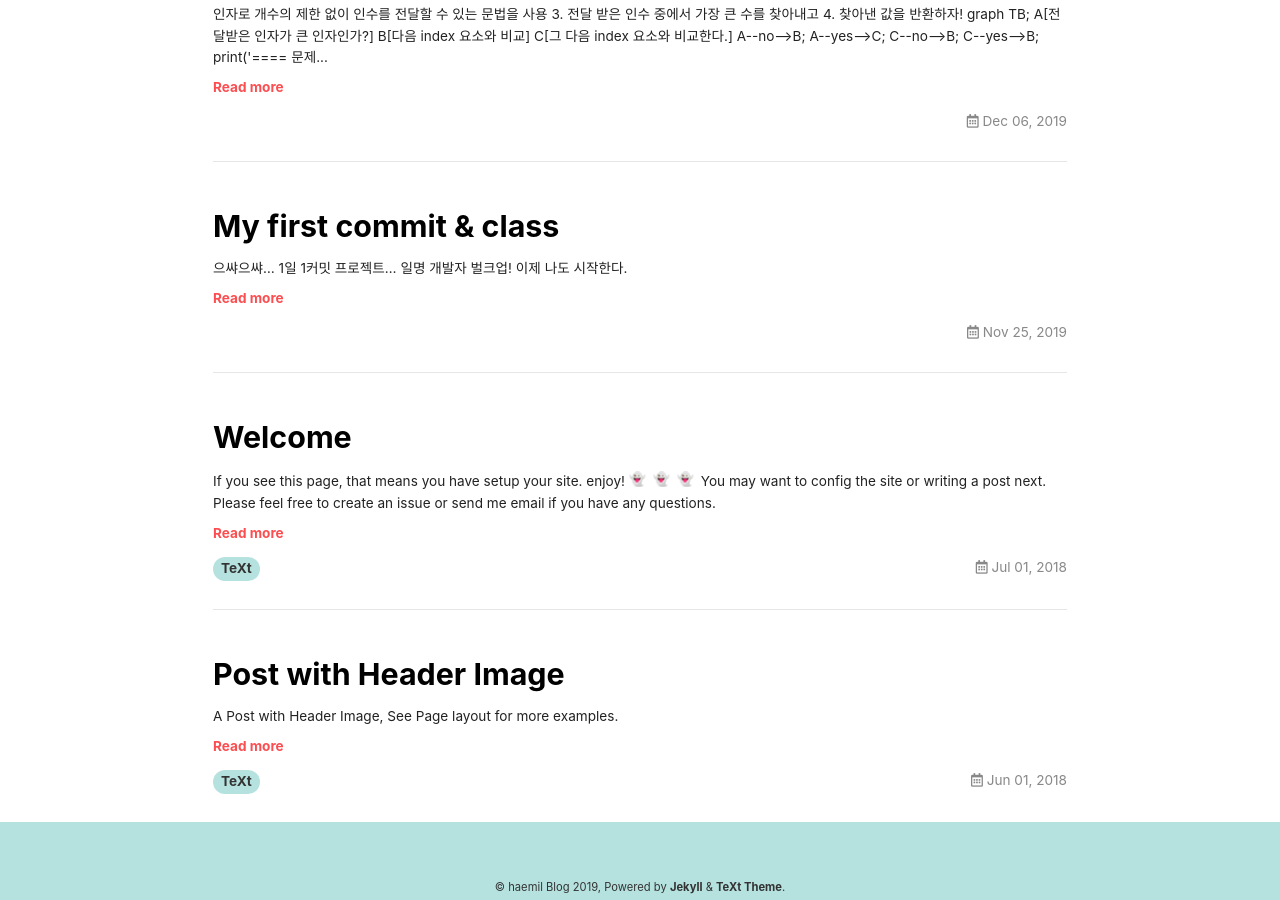
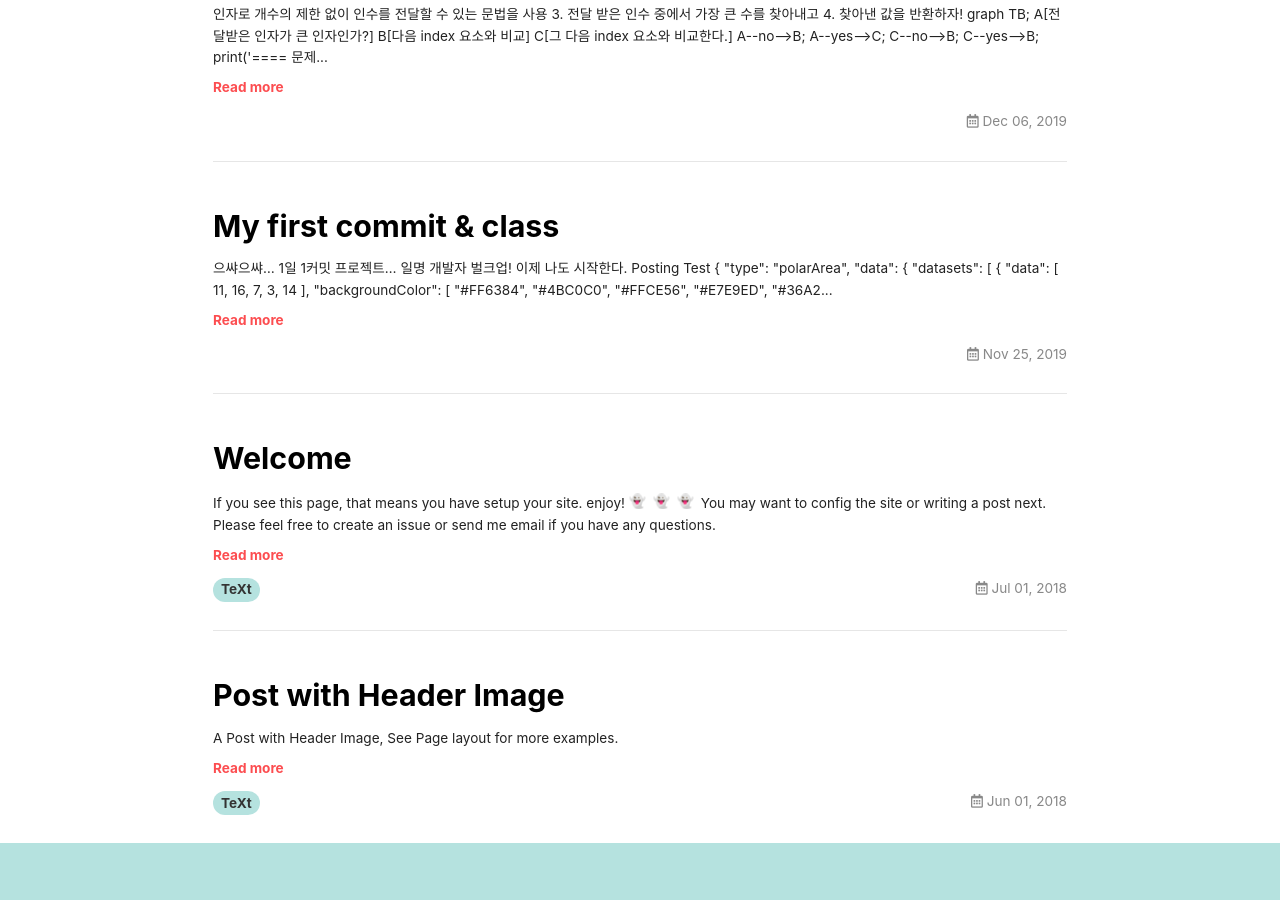
Before and after one commit to mchaemil/mchaemil.github.io, a Jekyll site: the page built from index.html, in a window 1280 px wide and 900 px high, scrolled down 702 px. Built offline with Jekyll 4.4.1, drawn with Linux system fonts in a browser that asks for light colours; nearby versions of some CDN libraries; emoji names are drawn with the system emoji font; the list of posts is cut into pages by our own code.

Commit message:
update post

````diff
--- a/_posts/2019-11-25-my-first-commit.md
+++ b/_posts/2019-11-25-my-first-commit.md
@@ -8,3 +8,40 @@ mathjax: true
 1일 1커밋 프로젝트...
 일명 개발자 벌크업!
 이제 나도 시작한다.
+
+Posting Test
+
+```chart
+{
+  "type": "polarArea",
+  "data": {
+    "datasets": [
+      {
+        "data": [
+          11,
+          16,
+          7,
+          3,
+          14
+        ],
+        "backgroundColor": [
+          "#FF6384",
+          "#4BC0C0",
+          "#FFCE56",
+          "#E7E9ED",
+          "#36A2EB"
+        ],
+        "label": "My dataset"
+      }
+    ],
+    "labels": [
+      "Red",
+      "Green",
+      "Yellow",
+      "Grey",
+      "Blue"
+    ]
+  },
+  "options": {}
+}
+```
````
